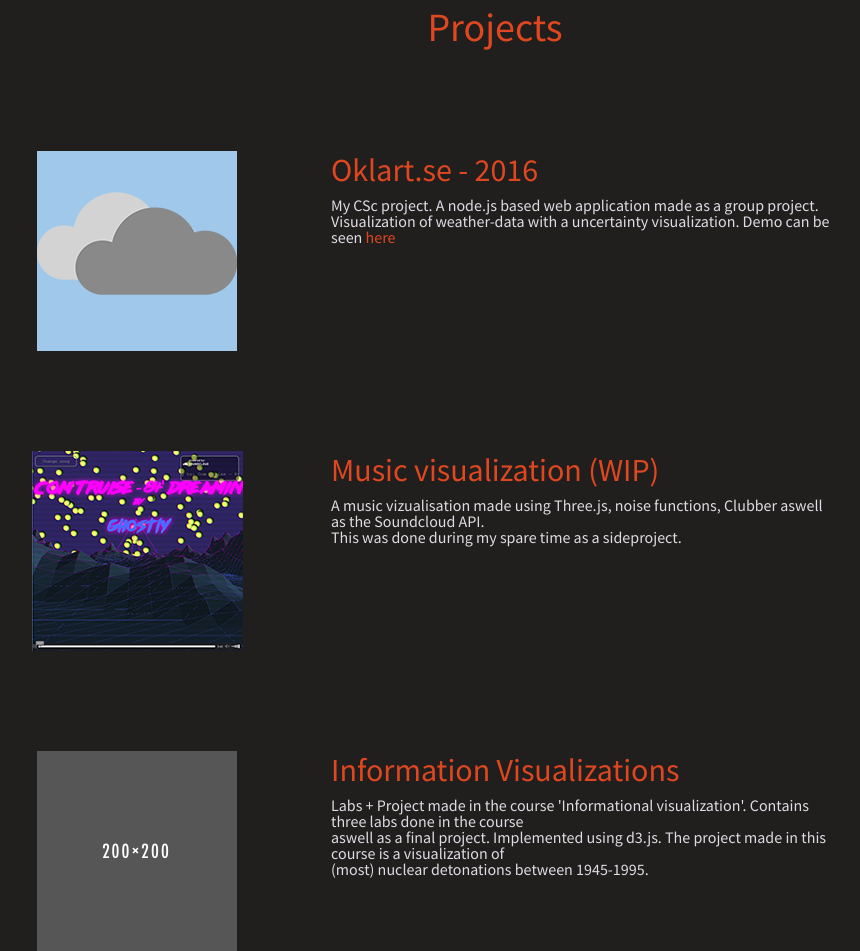
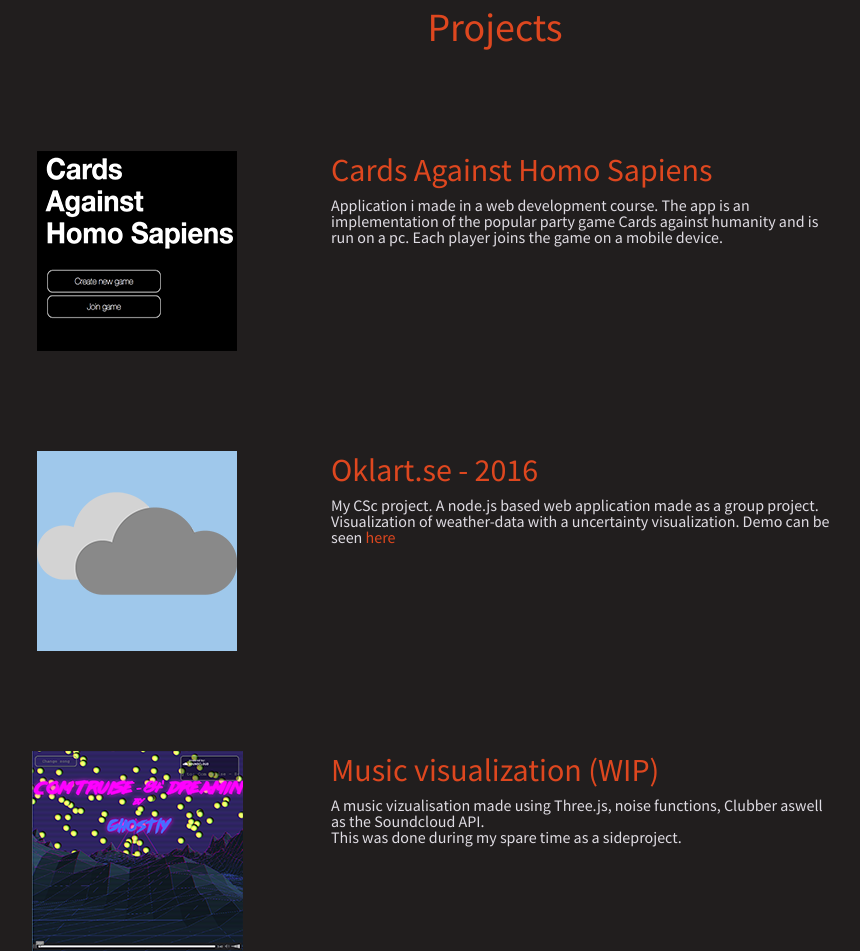
Before and after one commit to adamsdm/adamsdm.github.io, a website: page index.html in a window 1280 px wide. Shown: the part 2246-3197 px from the top of the page, without its empty margins (145-1005 px from the left). Drawn offline with nearby package versions, Linux system fonts and the light colour scheme.

Commit message:
Added cards against proj

```diff
--- a/index.html
+++ b/index.html
@@ -57,7 +57,20 @@
             <div class="container-fluid">
                 <div class="container">
                     <h1> Projects </h1>
-
+                        <div class="row">
+                            <div class="col-md-4">
+                                <a href="https://cards-against-hs.herokuapp.com/">
+                                    <img src="dist/img/projims/cardsagainst.png" class="img-fluid">
+                                </a>
+                                </div>
+                            <div class="col-md-6">
+                                <a href="https://cards-against-hs.herokuapp.com/"><h2> Cards Against Homo Sapiens</h2></a>
+                                <p>
+                                    Application i made in a web development course. The app is an implementation of
+                                    the popular party game Cards against humanity and is run on a pc. Each player joins the game on a mobile device. <br/>
+                                </p>
+                            </div>
+                        </div>
                         <div class="row">
                             <div class="col-md-4">
                                 <a href="http://danielbook.github.io/SMHIapp/">
```
Also changed, not shown: dist/img/projims/cardsagainst.png (added).
